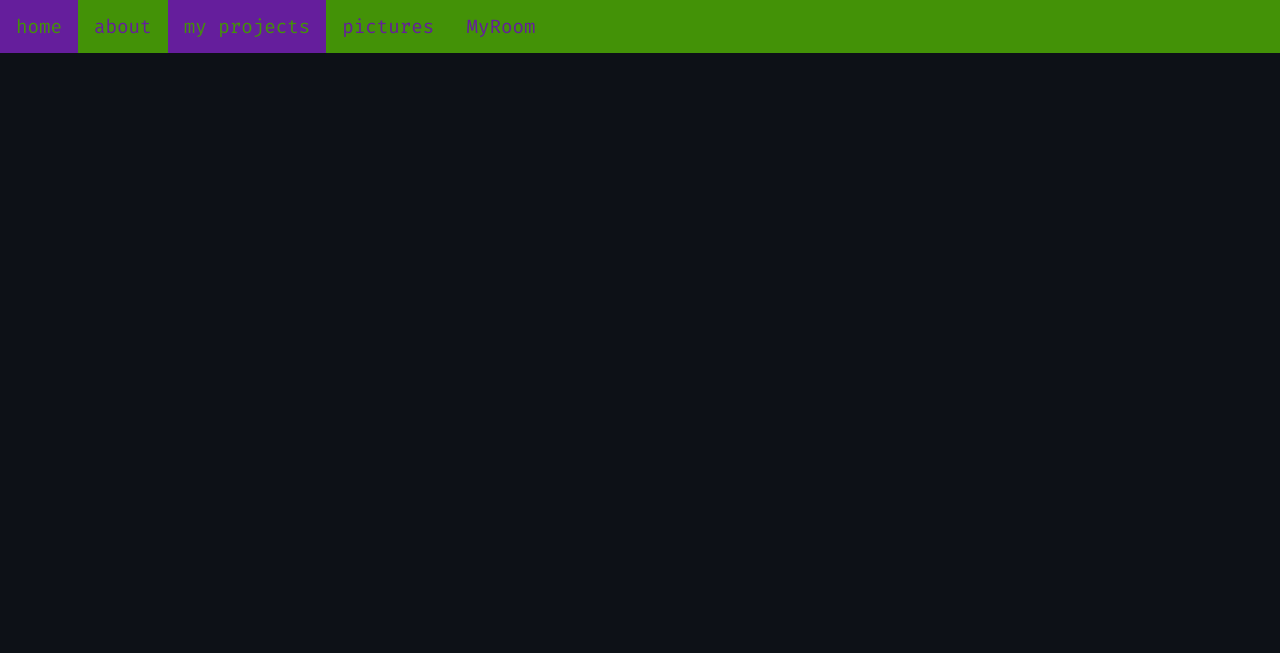
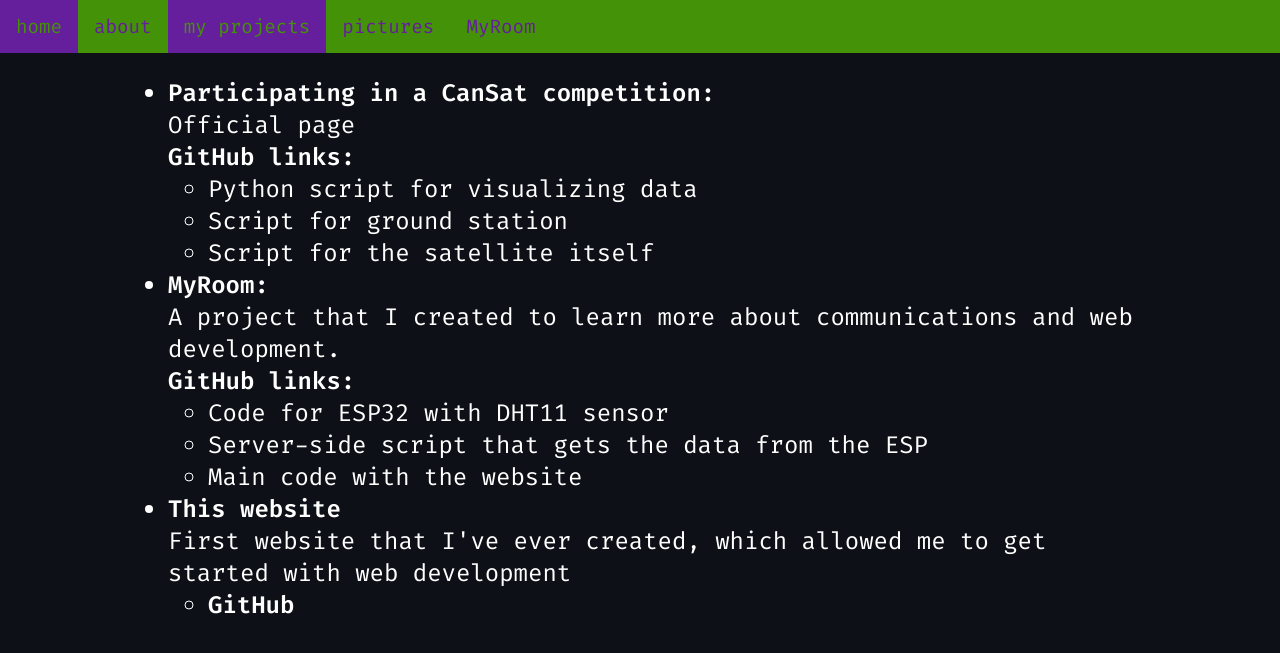
Before and after one commit to smoukekiller/my-website, a Flask app: page /MyProjects in a window 1280 px wide. Shown: the top 653 px of the page. Run offline with Flask 3, Linux system fonts and the light colour scheme.

Commit message:
added my projects page content

```diff
--- a/src/main.py
+++ b/src/main.py
@@ -21,7 +21,7 @@
         'https://cdn.jsdelivr.net'
     ],
 }
-Talisman(app, content_security_policy=csp, force_https=True)
+# Talisman(app, content_security_policy=csp, force_https=True)
 @app.route("/")
 def home():
     return render_template("home.html",
@@ -77,6 +77,6 @@
 if __name__ == "__main__":
    app.run(
     host='0.0.0.0',
-    port=config.PORT,
-    ssl_context=(config.PATH_TO_FULLCHAIN_PEM, config.PATH_TO_PRIVKEY_PEM)
+    port=config.PORT
+    # ssl_context=(config.PATH_TO_FULLCHAIN_PEM, config.PATH_TO_PRIVKEY_PEM)
 )
--- a/templates/my-projects.html
+++ b/templates/my-projects.html
@@ -16,5 +16,36 @@
         <a href="{{pictures_url}}">pictures</a>
         <a href="{{myroom_url}}">MyRoom</a>
     </div>
+    <div class = "container">
+        <ul>
+            <li>
+                <strong>Participating in a CanSat competition:</strong><br />
+                <a href="https://www.esero.fi/finnish-cansat-competition-guidelines" target="_blank">Official page</a><br />
+                <strong>GitHub links:</strong>
+                <ul>
+                    <li><a href="https://github.com/smoukekiller/cansat" target="_blank">Python script for visualizing data</a></li>
+                    <li><a href="https://github.com/smoukekiller/cansat-ground-station" target="_blank">Script for ground station</a></li>
+                    <li><a href="https://github.com/smoukekiller/cansat-satellite" target="_blank">Script for the satellite itself</a></li>
+                </ul>
+            </li>
+            <li>
+                <strong>MyRoom:</strong><br />
+                A project that I created to learn more about communications and web development.<br />
+                <strong>GitHub links:</strong>
+                <ul>
+                    <li><a href="https://github.com/smoukekiller/meteo-station-esp32" target="_blank">Code for ESP32 with DHT11 sensor</a></li>
+                    <li><a href="https://github.com/smoukekiller/meteo-station-server" target="_blank">Server-side script that gets the data from the ESP</a></li>
+                    <li><a href="https://github.com/smoukekiller/meteo-station-website" target="_blank">Main code with the website</a></li>
+                </ul>
+            </li>
+            <li>
+                <strong>This website</strong><br />
+                First website that I've ever created, which allowed me to get started with web development<br />
+
+                <ul> <li><a href="https://github.com/smoukekiller/my-website"><strong>GitHub</strong></a></li></ul>
+            </li>
+        </ul>
+
+    </div>
 </body>
 </html>
```
